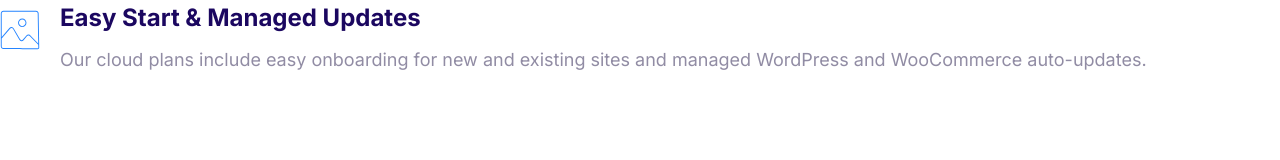
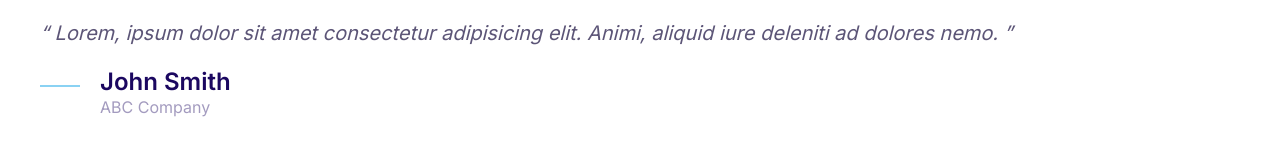
Before and after one commit to Iriaa9/moshify, a plain HTML site: page index.html in a window 1280 px wide. Drawn offline with Linux system fonts and the light colour scheme.

Commit message:
Build quote component.

```diff
--- a/CSS/styles.css
+++ b/CSS/styles.css
@@ -4,6 +4,7 @@
   --color-accent: #ff3400;
   --color-headings: #1b0760;
   --color-body: #918ca4;
+  --color-body-darker: #5c5577;
   --color-border: #ccc;
   --border-radius: 30px;
 }
@@ -374,3 +375,47 @@ a {
 .media__image {
   margin-top: 1rem;
 }
+
+/* Quotes */
+.quote {
+  font-size: 3rem;
+  font-style: italic;
+  color: var(--color-body-darker);
+  line-height: 1.3;
+}
+.quote__text::before {
+  content: open-quote;
+}
+
+.quote__text::after {
+  content: close-quote;
+}
+
+.quote__author {
+  font-weight: 600;
+  font-style: normal;
+  margin-bottom: 0;
+}
+
+.quote__icon {
+  position: relative;
+  bottom: 10px;
+}
+.quote__organization {
+  font-size: 2rem;
+  font-style: normal;
+  color: var(--color-headings);
+  opacity: 0.4;
+}
+
+@media screen and (min-width: 1024px) {
+  .quote {
+    font-size: 2rem;
+  }
+  .quote__author {
+    font-size: 2.4rem;
+  }
+  .quote__organization {
+    font-size: 1.6rem;
+  }
+}
--- a/index.html
+++ b/index.html
@@ -14,19 +14,24 @@
     <link rel="stylesheet" href="css/styles.css" />
   </head>
   <body>
+    <blockquote class="quote">
+      <p class="quote__text">
+        Lorem, ipsum dolor sit amet consectetur adipisicing elit. Animi, aliquid
+        iure deleniti ad dolores nemo.
+      </p>
+      <footer class="quote__footer">
         <div class="media">
-      <div class="media__image">
+          <div class="media__image quote__icon">
             <svg class="icon icon--primary">
-          <use xlink:href="images/sprite.svg#snap"></use>
+              <use xlink:href="images/sprite.svg#line"></use>
             </svg>
           </div>
           <div class="media__body">
-        <h3 class="media__title">Easy Start & Managed Updates</h3>
-        <p>
-          Our cloud plans include easy onboarding for new and existing sites and
-          managed WordPress and WooCommerce auto-updates.
-        </p>
+            <h3 class="media__title quote__author">John Smith</h3>
+            <p class="quote__organization">ABC Company</p>
           </div>
         </div>
+      </footer>
+    </blockquote>
   </body>
 </html>
```
Also changed, not shown: components/quotes.html (added, +19 -0 lines). Lines whose indentation alone changed are shown as unchanged.
